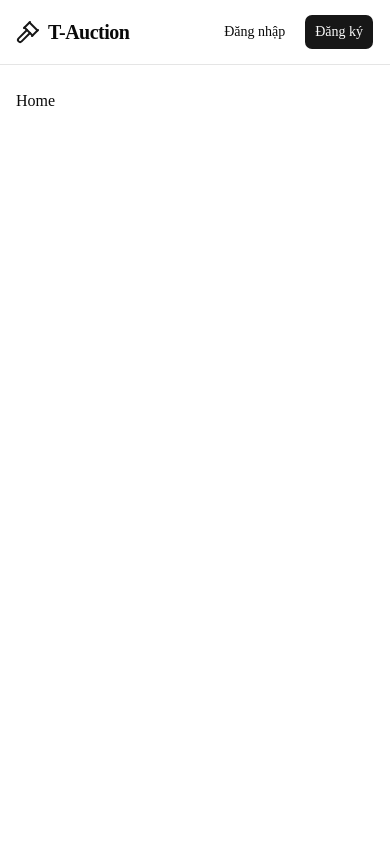
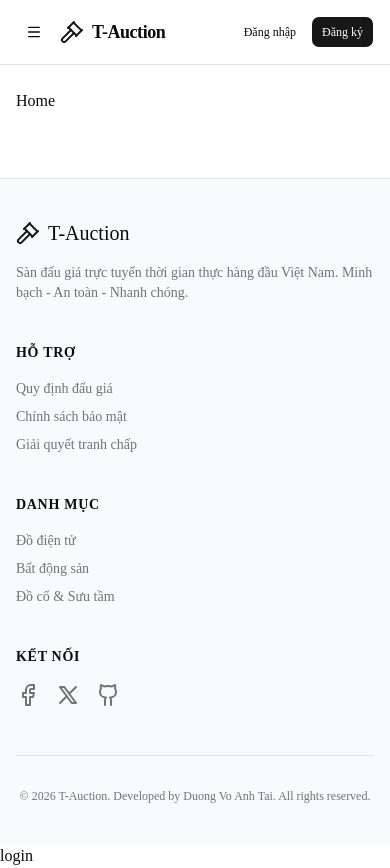
Before and after one commit to DuongVoAnhTai/auction-online, a Next.js app in the folder fe-user/: page / in a window 390 px wide. Before the commit the page ends 844 px from the top, so only its background shows below. Built offline with nearby package versions, Linux system fonts and the light colour scheme.

Commit message:
feat: responsive and use context user

```diff
--- /dev/null
+++ b/fe-user/public/image/icon.tsx
@@ -0,0 +1,47 @@
+export const FacebookIcon = ({ size = 24, color = "currentColor" }) => (
+  <svg
+    width={size}
+    height={size}
+    viewBox="0 0 24 24"
+    fill="none"
+    stroke={color}
+    strokeWidth="2"
+    strokeLinecap="round"
+    strokeLinejoin="round"
+  >
+    <path d="M18 2h-3a5 5 0 0 0-5 5v3H7v4h3v8h4v-8h3l1-4h-4V7a1 1 0 0 1 1-1h3z" />
+  </svg>
+);
+
+export const GithubIcon = ({ size = 24, color = "currentColor" }) => (
+  <svg
+    xmlns="http://www.w3.org/2000/svg"
+    width={size}
+    height={size}
+    viewBox="0 0 24 24"
+    fill="none"
+    stroke={color}
+    strokeWidth="2"
+    strokeLinecap="round"
+    strokeLinejoin="round"
+  >
+    <path d="M15 22v-4a4.8 4.8 0 0 0-1-3.5c3 0 6-2 6-5.5.08-1.25-.27-2.48-1-3.5.28-1.15.28-2.35 0-3.5 0 0-1 0-3 1.5-2.64-.5-5.36-.5-8 0C6 2 5 2 5 2c-.3 1.15-.3 2.35 0 3.5A5.403 5.403 0 0 0 4 9c0 3.5 3 5.5 6 5.5-.39.49-.68 1.05-.85 1.65-.17.6-.22 1.23-.15 1.85v4" />
+  </svg>
+);
+
+export const TwitterIcon = ({ size = 24, color = "currentColor" }) => (
+  <svg
+    xmlns="http://www.w3.org/2000/svg"
+    width={size}
+    height={size}
+    viewBox="0 0 24 24"
+    fill="none"
+    stroke={color}
+    strokeWidth="2"
+    strokeLinecap="round"
+    strokeLinejoin="round"
+  >
+    <path d="M4 4l11.733 16h4.267l-11.733 -16z" />
+    <path d="M4 20l6.768 -6.768m2.46 -2.46l6.772 -6.772" />
+  </svg>
+);
--- a/fe-user/src/app/(user)/layout.tsx
+++ b/fe-user/src/app/(user)/layout.tsx
@@ -1,5 +1,6 @@
 import { Header } from "@/components/layout/Header";
 import { Footer } from "@/components/layout/Footer";
+import { AuthProvider } from "@/context/AuthContext";
 
 export default function UserLayout({
   children,
@@ -7,10 +8,12 @@ export default function UserLayout({
   children: React.ReactNode;
 }) {
   return (
-    <div className="relative flex min-h-screen flex-col">
-      <Header />
-      <main className="flex-1 container mx-auto px-4 py-6">{children}</main>
-      {/* <Footer /> */}
-    </div>
+    <AuthProvider>
+      <div className="relative flex min-h-screen flex-col">
+        <Header />
+        <main className="flex-1 container mx-auto px-4 py-6">{children}</main>
+        <Footer />
+      </div>
+    </AuthProvider>
   );
 }
--- a/fe-user/src/components/layout/Footer.tsx
+++ b/fe-user/src/components/layout/Footer.tsx
@@ -1,16 +1,21 @@
 import Link from "next/link";
-import { Gavel, Facebook, Twitter, Github } from "lucide-react";
+import { Gavel } from "lucide-react";
+import {
+  FacebookIcon,
+  GithubIcon,
+  TwitterIcon,
+} from "../../../public/image/icon";
 
 export function Footer() {
   return (
     <footer className="w-full border-t bg-slate-50">
-      <div className="container mx-auto px-4 py-12">
-        <div className="grid grid-cols-1 gap-8 md:grid-cols-4">
-          {/* Cột 1: About */}
+      <div className="container mx-auto px-4 py-10 md:py-16">
+        {/* Thay đổi grid: 1 cột cho mobile, 2 cho tablet, 4 cho desktop */}
+        <div className="grid grid-cols-1 gap-10 sm:grid-cols-2 md:grid-cols-4">
           <div className="space-y-4">
             <div className="flex items-center gap-2">
               <Gavel className="h-6 w-6 text-primary" />
-              <span className="text-xl font-bold">T-Auction</span>
+              <span className="text-xl font -bold">T-Auction</span>
             </div>
             <p className="text-sm text-muted-foreground">
               Sàn đấu giá trực tuyến thời gian thực hàng đầu Việt Nam. Minh bạch
@@ -18,83 +23,80 @@ export function Footer() {
             </p>
           </div>
 
-          {/* Cột 2: Links */}
           <div>
             <h3 className="mb-4 text-sm font-semibold uppercase tracking-wider">
               Hỗ trợ
             </h3>
             <ul className="space-y-2 text-sm text-muted-foreground">
               <li>
-                <Link href="#" className="hover:text-primary">
+                <Link href="#" className="hover:text-primary transition-colors">
                   Quy định đấu giá
                 </Link>
               </li>
               <li>
-                <Link href="#" className="hover:text-primary">
+                <Link href="#" className="hover:text-primary transition-colors">
                   Chính sách bảo mật
                 </Link>
               </li>
               <li>
-                <Link href="#" className="hover:text-primary">
+                <Link href="#" className="hover:text-primary transition-colors">
                   Giải quyết tranh chấp
                 </Link>
               </li>
             </ul>
           </div>
 
-          {/* Cột 3: Categories */}
           <div>
             <h3 className="mb-4 text-sm font-semibold uppercase tracking-wider">
               Danh mục
             </h3>
             <ul className="space-y-2 text-sm text-muted-foreground">
               <li>
-                <Link href="#" className="hover:text-primary">
+                <Link href="#" className="hover:text-primary transition-colors">
                   Đồ điện tử
                 </Link>
               </li>
               <li>
-                <Link href="#" className="hover:text-primary">
+                <Link href="#" className="hover:text-primary transition-colors">
                   Bất động sản
                 </Link>
               </li>
               <li>
-                <Link href="#" className="hover:text-primary">
+                <Link href="#" className="hover:text-primary transition-colors">
                   Đồ cổ & Sưu tầm
                 </Link>
               </li>
             </ul>
           </div>
 
-          {/* Cột 4: Social */}
-          <div>
-            <h3 className="mb-4 text-sm font-semibold uppercase tracking-wider">
+          <div className="space-y-4">
+            <h3 className="text-sm font-semibold uppercase tracking-wider">
               Kết nối
             </h3>
             <div className="flex gap-4">
               <Link
                 href="#"
-                className="text-muted-foreground hover:text-primary"
+                className="text-muted-foreground hover:text-primary transition-colors"
               >
-                <Facebook className="h-5 w-5" />
+                <FacebookIcon />
               </Link>
               <Link
                 href="#"
-                className="text-muted-foreground hover:text-primary"
+                className="text-muted-foreground hover:text-primary transition-colors"
               >
-                <Twitter className="h-5 w-5" />
+                <TwitterIcon />
               </Link>
               <Link
                 href="#"
-                className="text-muted-foreground hover:text-primary"
+                className="text-muted-foreground hover:text-primary transition-colors"
               >
-                <Github className="h-5 w-5" />
+                <GithubIcon />
               </Link>
             </div>
           </div>
         </div>
 
-        <div className="mt-12 border-t pt-8 text-center text-sm text-muted-foreground">
+        <div className="mt-12 border-t pt-8 text-center text-xs md:text-sm text-muted-foreground">
           © 2026 T-Auction. Developed by Duong Vo Anh Tai. All rights reserved.
         </div>
       </div>
--- a/fe-user/src/components/layout/Header.tsx
+++ b/fe-user/src/components/layout/Header.tsx
@@ -1,9 +1,6 @@
 "use client";
 
-import { useEffect, useState } from "react";
 import Link from "next/link";
-import { useRouter } from "next/navigation";
-import Cookies from "js-cookie";
 import {
   Bell,
   Search,
@@ -12,6 +9,7 @@ import {
   Gavel,
   PlusCircle,
   Clock,
+  Menu,
 } from "lucide-react";
 
 import { Button } from "@/components/ui/button";
@@ -25,10 +23,18 @@ import {
   DropdownMenuTrigger,
 } from "@/components/ui/dropdown-menu";
 import { Avatar, AvatarFallback, AvatarImage } from "@/components/ui/avatar";
+import {
+  Sheet,
+  SheetContent,
+  SheetHeader,
+  SheetTitle,
+  SheetTrigger,
+} from "@/components/ui/sheet";
+import { useEffect, useState } from "react";
+import { useAuth } from "@/context/AuthContext";
 
 export function Header() {
-  const router = useRouter();
-  const [user, setUser] = useState<any>(null);
+  const { user, logout } = useAuth();
   const [time, setTime] = useState(new Date());
   const [mounted, setMounted] = useState(false);
 
@@ -39,30 +45,49 @@ export function Header() {
     return () => clearInterval(timer);
   }, []);
 
-  // Lấy dữ liệu user từ Cookie
-  useEffect(() => {
-    const userCookie = Cookies.get("user");
-    if (userCookie) setUser(JSON.parse(userCookie));
-  }, []);
-
-  const handleLogout = () => {
-    Cookies.remove("access_token");
-    Cookies.remove("user");
-    setUser(null);
-    router.push("/");
-    router.refresh();
-  };
-
   return (
     <header className="sticky top-0 z-50 w-full border-b bg-background/95 backdrop-blur supports-[backdrop-filter]:bg-background/60">
       <div className="container mx-auto flex h-16 items-center justify-between px-4">
-        {/* Logo & Nav */}
-        <div className="flex items-center gap-6">
+        {/* --- LEFT SIDE: LOGO & MOBILE MENU --- */}
+        <div className="flex items-center gap-2">
+          {/* Hamburger Menu cho Mobile (Ẩn trên desktop) */}
+          <div className="md:hidden">
+            <Sheet>
+              <SheetTrigger asChild>
+                <Button variant="ghost" size="icon">
+                  <Menu className="h-5 w-5" />
+                </Button>
+              </SheetTrigger>
+              <SheetContent side="left" className="w-[300px]">
+                <SheetHeader>
+                  <SheetTitle className="flex items-center gap-2">
+                    <Gavel className="h-6 w-6 text-primary" /> T-Auction
+                  </SheetTitle>
+                </SheetHeader>
+                <div className="flex flex-col gap-4 mt-8 ml-4">
+                  <Link href="/auctions" className="text-lg font-medium">
+                    Đang diễn ra
+                  </Link>
+                  <Link href="/upcoming" className="text-lg font-medium">
+                    Sắp diễn ra
+                  </Link>
+                  <Link href="/categories" className="text-lg font-medium">
+                    Danh mục sản phẩm
+                  </Link>
+                </div>
+              </SheetContent>
+            </Sheet>
+          </div>
+
           <Link href="/" className="flex items-center gap-2">
             <Gavel className="h-6 w-6 text-primary" />
-            <span className="text-xl font-bold tracking-tight">T-Auction</span>
+            <span className="text-lg md:text-xl font-bold tracking-tight">
+              T-Auction
+            </span>
           </Link>
-          <nav className="hidden md:flex items-center gap-4 text-sm font-medium">
+
+          {/* Nav Links (Chỉ hiện trên Desktop) */}
+          <nav className="hidden md:flex items-center gap-4 ml-6 text-sm font-medium">
             <Link
               href="/auctions"
               className="transition-colors hover:text-primary"
@@ -78,47 +103,49 @@ export function Header() {
           </nav>
         </div>
 
-        {/* Search Bar */}
-        <div className="hidden lg:flex flex-1 items-center justify-center px-6">
-          <div className="relative w-full max-w-sm">
+        {/* --- MIDDLE: SEARCH (Ẩn trên mobile nhỏ, hiện từ tablet) --- */}
+        <div className="hidden sm:flex flex-1 items-center justify-center px-4">
+          <div className="relative w-full max-w-[300px] lg:max-w-sm">
             <Search className="absolute left-2.5 top-2.5 h-4 w-4 text-muted-foreground" />
             <Input
               type="search"
-              placeholder="Tìm sản phẩm..."
+              placeholder="Tìm kiếm..."
               className="pl-8 h-9"
             />
           </div>
         </div>
 
-        {/* Right Actions */}
-        <div className="flex items-center gap-4">
-          {/* Đồng hồ hệ thống */}
-          {mounted ? (
-            <div className="hidden sm:flex items-center gap-1.5 text-xs font-mono text-muted-foreground bg-secondary px-2 py-1 rounded-md">
+        {/* --- RIGHT SIDE: CLOCK & USER --- */}
+        <div className="flex items-center gap-2 md:gap-4">
+          {/* Đồng hồ (Ẩn trên điện thoại nhỏ) */}
+          {mounted && (
+            <div className="hidden xs:flex items-center gap-1.5 text-[10px] md:text-xs font-mono text-muted-foreground bg-secondary px-2 py-1 rounded-md">
               <Clock className="h-3 w-3" />
               {time.toLocaleTimeString()}
             </div>
-          ) : (
-            <div className="hidden sm:flex h-6 w-24 bg-secondary animate-pulse rounded-md" />
           )}
 
           {user ? (
-            <div className="flex items-center gap-3">
-              <Button variant="ghost" size="icon" className="relative">
+            <div className="flex items-center gap-2 md:gap-3">
+              <Button
+                variant="ghost"
+                size="icon"
+                className="relative h-8 w-8 md:h-10 md:w-10"
+              >
                 <Bell className="h-5 w-5" />
-                <span className="absolute top-2 right-2 flex h-2 w-2 rounded-full bg-red-600"></span>
+                <span className="absolute top-1 right-1 flex h-2 w-2 rounded-full bg-red-600"></span>
               </Button>
 
               <DropdownMenu>
                 <DropdownMenuTrigger asChild>
                   <Button
                     variant="ghost"
-                    className="relative h-9 w-9 rounded-full"
+                    className="relative h-8 w-8 md:h-9 md:w-9 rounded-full"
                   >
-                    <Avatar className="h-9 w-9">
+                    <Avatar className="h-8 w-8 md:h-9 md:w-9">
                       <AvatarImage src={user.avatarUrl} alt={user.fullName} />
                       <AvatarFallback>
-                        {user.fullName.substring(0, 2)}
+                        {user.fullName?.substring(0, 2)}
                       </AvatarFallback>
                     </Avatar>
                   </Button>
@@ -136,20 +163,26 @@ export function Header() {
                   </DropdownMenuLabel>
                   <DropdownMenuSeparator />
                   <DropdownMenuItem asChild>
-                    <Link href="/profile" className="cursor-pointer">
+                    <Link
+                      href="/profile"
+                      className="cursor-pointer w-full flex items-center"
+                    >
                       <UserIcon className="mr-2 h-4 w-4" /> Trang cá nhân
                     </Link>
                   </DropdownMenuItem>
                   {user.role === "SELLER" && (
                     <DropdownMenuItem asChild>
-                      <Link href="/auction/create" className="cursor-pointer">
+                      <Link
+                        href="/auction/create"
+                        className="cursor-pointer w-full flex items-center"
+                      >
                         <PlusCircle className="mr-2 h-4 w-4" /> Đăng sản phẩm
                       </Link>
                     </DropdownMenuItem>
                   )}
                   <DropdownMenuSeparator />
                   <DropdownMenuItem
-                    onClick={handleLogout}
+                    onClick={logout}
                     className="text-red-600 cursor-pointer"
                   >
                     <LogOut className="mr-2 h-4 w-4" /> Đăng xuất
@@ -158,12 +191,17 @@ export function Header() {
               </DropdownMenu>
             </div>
           ) : (
-            <div className="flex gap-2">
-              <Button variant="ghost" asChild>
+            <div className="flex gap-1 md:gap-2">
+              <Button
+                variant="ghost"
+                size="sm"
+                asChild
+                className="text-xs md:text-sm"
+              >
                 <Link href="/login">Đăng nhập</Link>
               </Button>
-              <Button asChild>
-                <Link href="/signup">Đăng ký</Link>
+              <Button size="sm" asChild className="text-xs md:text-sm">
+                <Link href="/register">Đăng ký</Link>
               </Button>
             </div>
           )}
--- /dev/null
+++ b/fe-user/src/context/AuthContext.tsx
@@ -0,0 +1,47 @@
+"use client";
+
+import { createContext, useContext, useEffect, useState } from "react";
+import Cookies from "js-cookie";
+
+const AuthContext = createContext<AuthContextType | undefined>(undefined);
+
+export function AuthProvider({ children }: { children: React.ReactNode }) {
+  const [user, setUser] = useState<User | null>(null);
+  const [isLoading, setIsLoading] = useState(true);
+
+  // Load dữ liệu từ Cookie khi ứng dụng khởi chạy
+  useEffect(() => {
+    const userCookie = Cookies.get("user");
+    if (userCookie) {
+      try {
+        setUser(JSON.parse(userCookie));
+      } catch (error) {
+        console.error("Lỗi parse cookie user:", error);
+        Cookies.remove("user");
+      }
+    }
+    setIsLoading(false);
+  }, []);
+
+  const logout = () => {
+    Cookies.remove("access_token");
+    Cookies.remove("user");
+    setUser(null);
+    window.location.href = "/";
+  };
+
+  return (
+    <AuthContext.Provider value={{ user, setUser, logout, isLoading }}>
+      {children}login
+    </AuthContext.Provider>
+  );
+}
+
+// Custom hook để dùng context nhanh
+export const useAuth = () => {
+  const context = useContext(AuthContext);
+  if (context === undefined) {
+    throw new Error("useAuth must be used within an AuthProvider");
+  }
+  return context;
+};
```
Also changed, not shown: fe-user/src/types/user.d.ts (added, +14 -0 lines).
